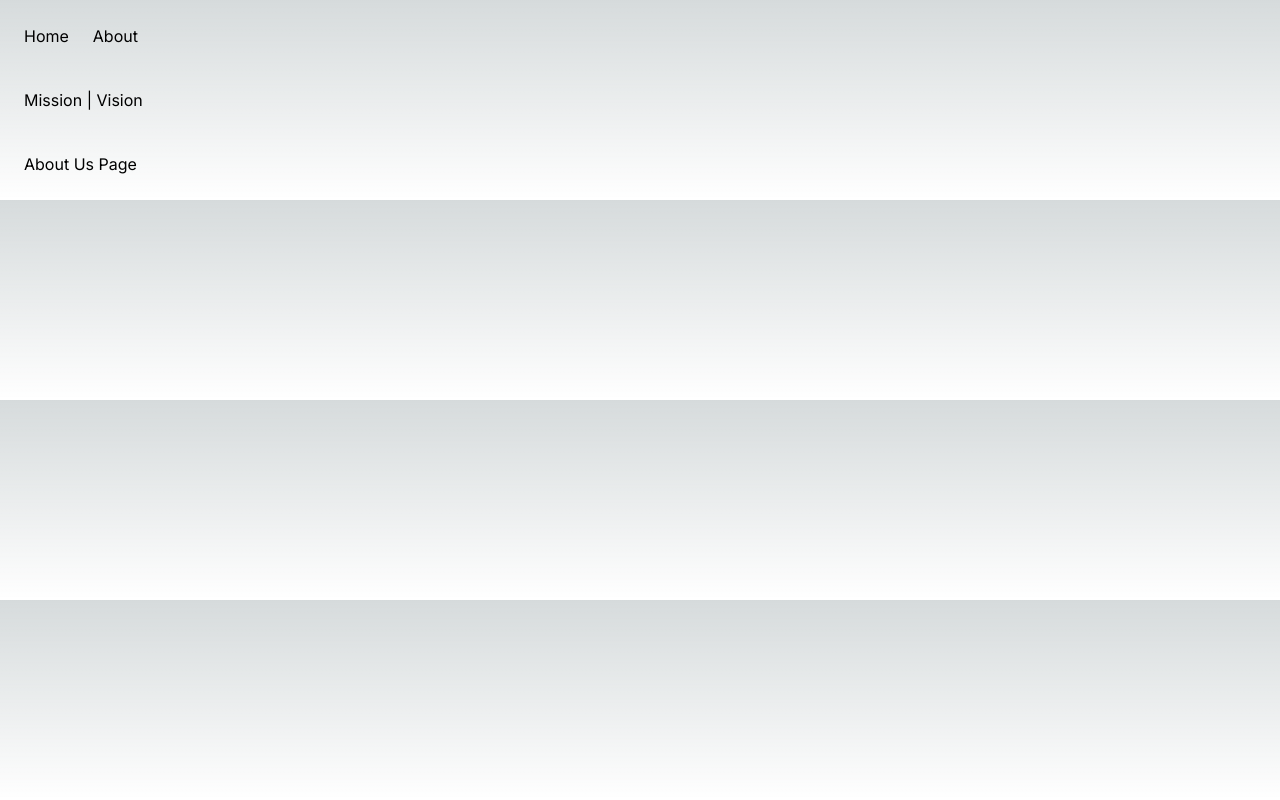
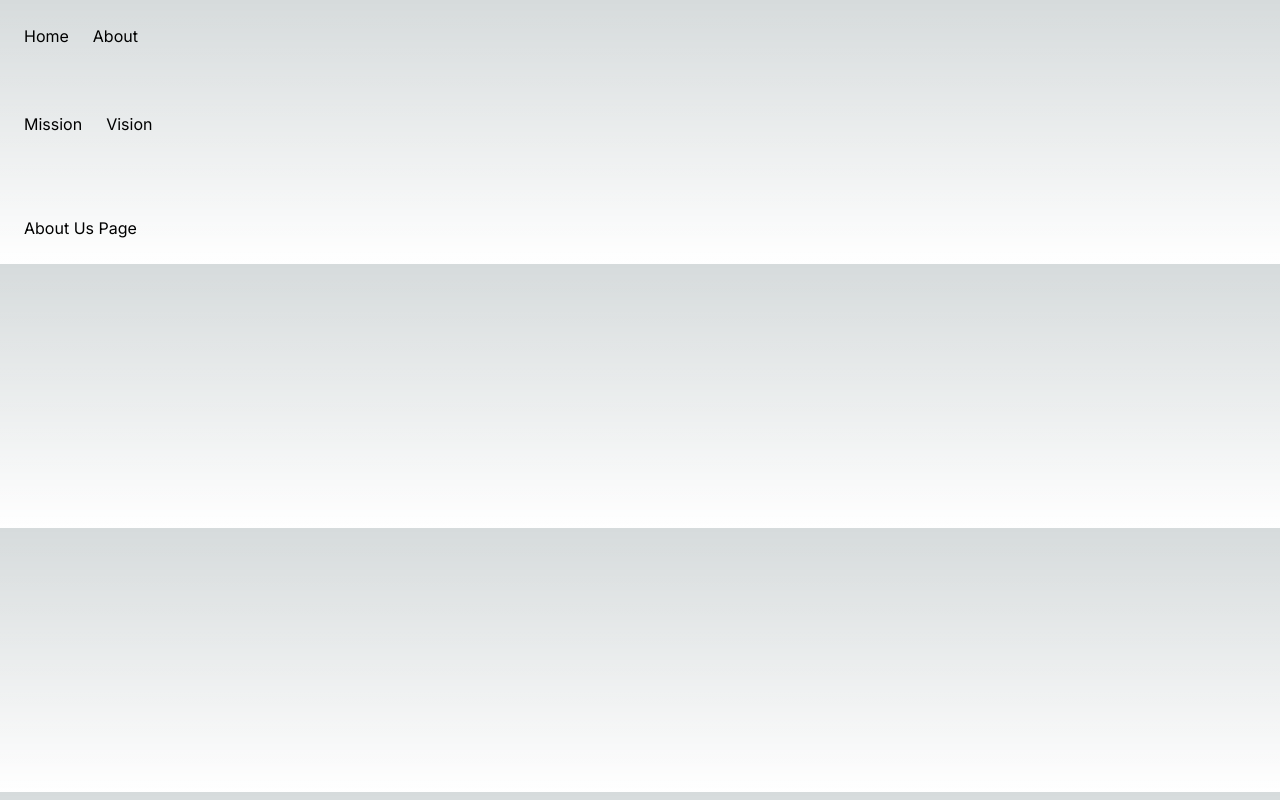
Before and after one commit to Mh-Monzil/next-crash, a Next.js app: page /about in a window 1280 px wide. Built offline with nearby package versions, Linux system fonts and the light colour scheme.

Commit message:
nav added to about routing

```diff
--- a/app/about/layout.js
+++ b/app/about/layout.js
@@ -1,12 +1,22 @@
-import React from 'react';
+import Link from "next/link";
+import React from "react";
 
-const layout = ({children}) => {
-    return (
-        <div>
-            <nav>Mission | Vision</nav>
-            {children}
-        </div>
-    );
+const layout = ({ children }) => {
+  return (
+    <div>
+      <nav className="my-6">
+        <ul className="flex items-center gap-6 pb-10">
+          <li>
+            <Link href="/about/mission">Mission</Link>
+          </li>
+          <li>
+            <Link href="/about/vision">Vision</Link>
+          </li>
+        </ul>
+      </nav>
+      {children}
+    </div>
+  );
 };
 
 export default layout;
```
